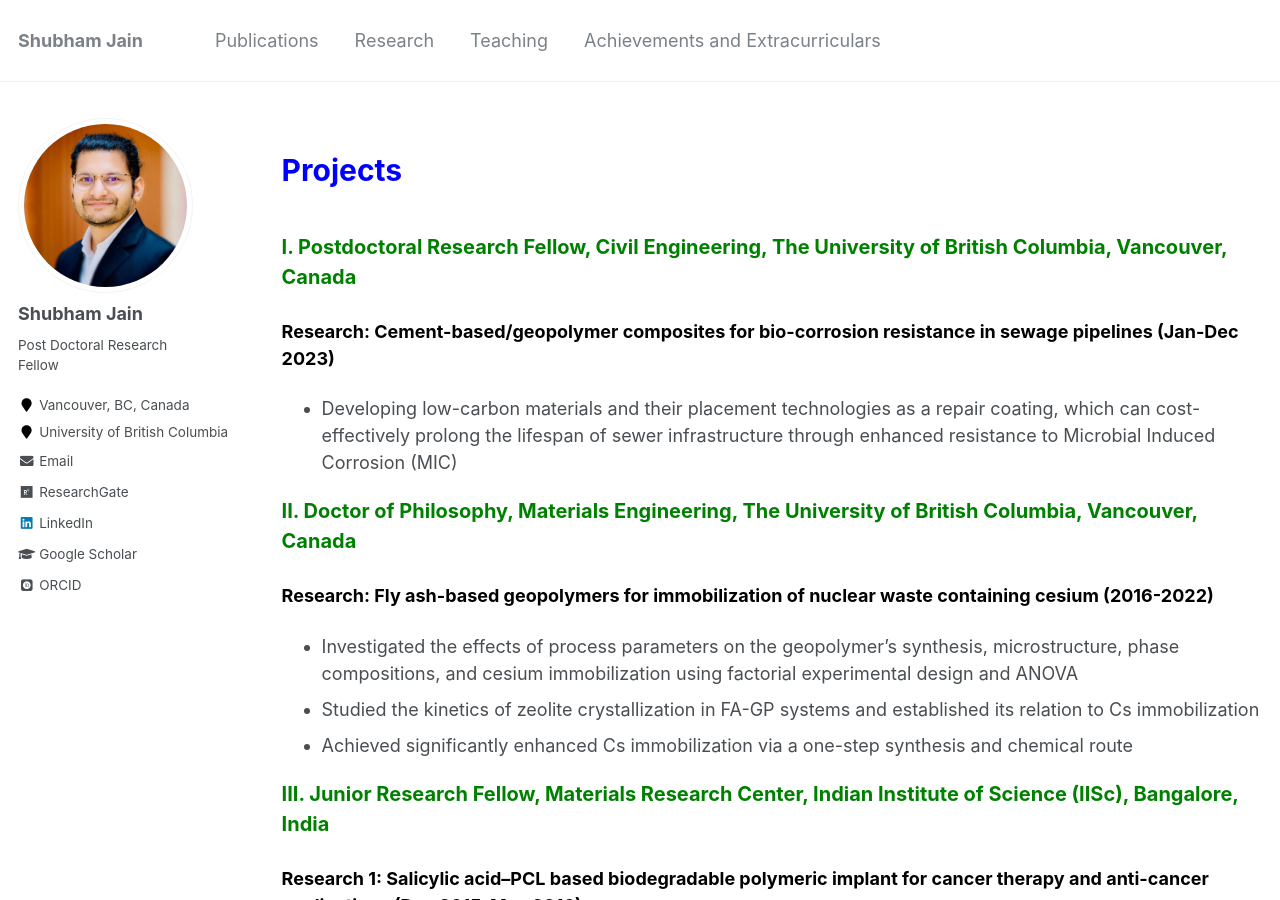
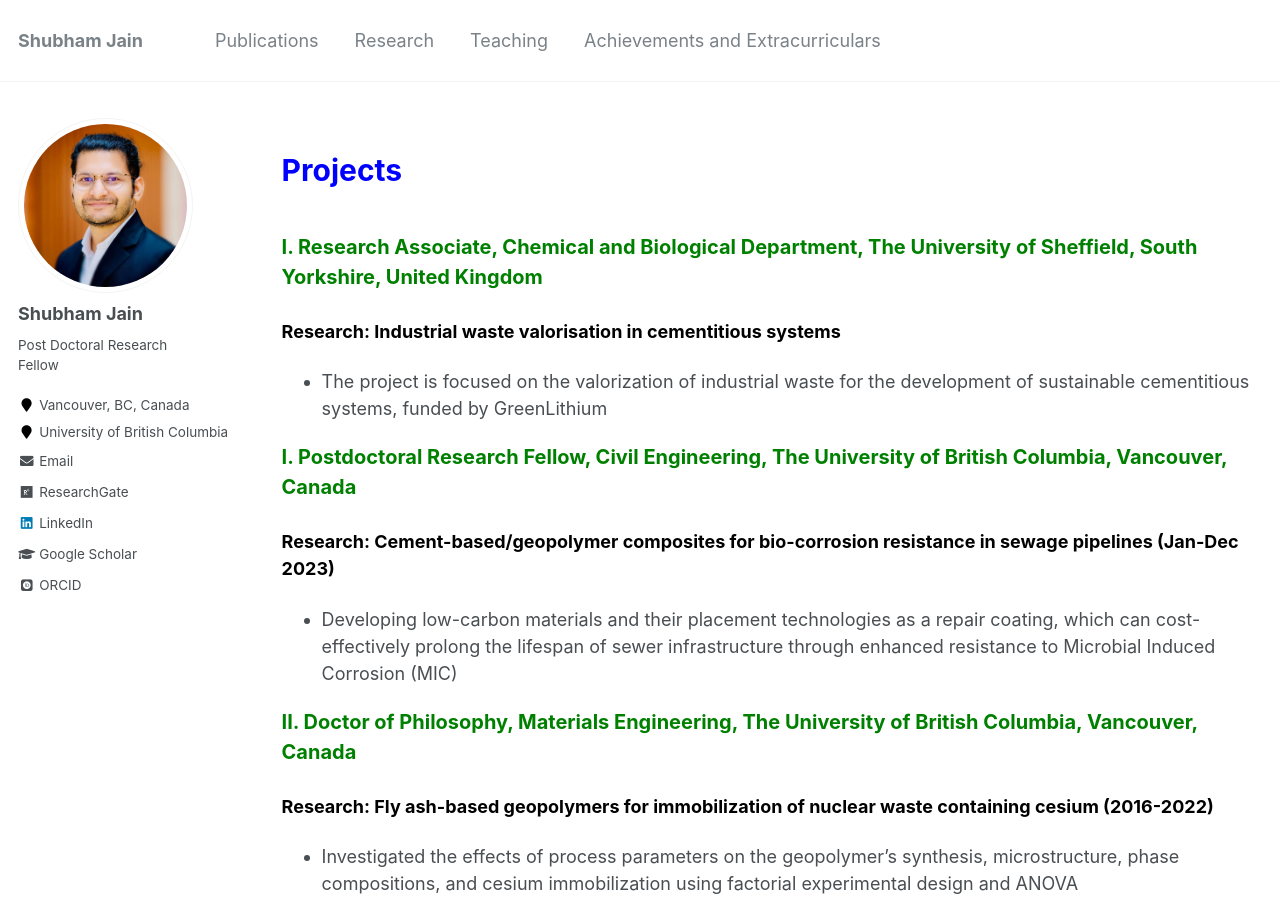
Before and after one commit to shubhamj2611/shubhamj2611.github.io, a Jekyll site: the page built from _pages/research.md, in a window 1280 px wide and 900 px high. Built offline with Jekyll 4.4.1, drawn with Linux system fonts in a browser that asks for light colours; some web fonts are replaced.

Commit message:
Update research.md

```diff
--- a/_pages/research.md
+++ b/_pages/research.md
@@ -5,6 +5,14 @@ permalink: /research/
 author_profile: true
 ---
 <p style="text-align:left; color:Blue; font-size:30px; font-weight:bold;"> Projects </p>
+
+<p style="text-align:left; color: Green; font-size:20px; font-weight:bold;"> I. Research Associate, Chemical and Biological Department, The University of Sheffield, South Yorkshire, United Kingdom </p>
+
+<p style="text-align:left; color: black; font-size:18px; font-weight:bold;"> Research: Industrial waste valorisation in cementitious systems </p>
+
+* The project is focused on the valorization of industrial waste for the development of sustainable cementitious systems, funded by GreenLithium
+
+
 
 <p style="text-align:left; color: Green; font-size:20px; font-weight:bold;"> I. Postdoctoral Research Fellow, Civil Engineering, The University of British Columbia, Vancouver, Canada </p>
 
```
